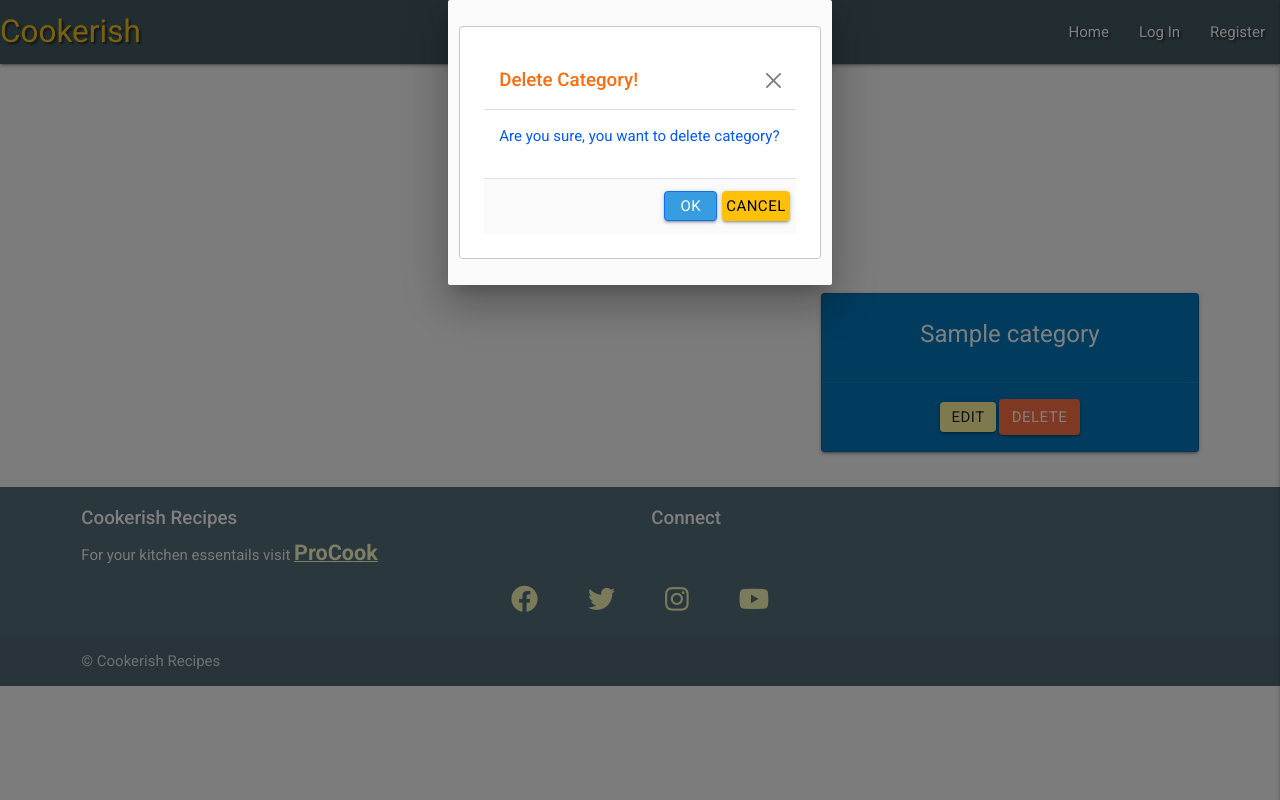
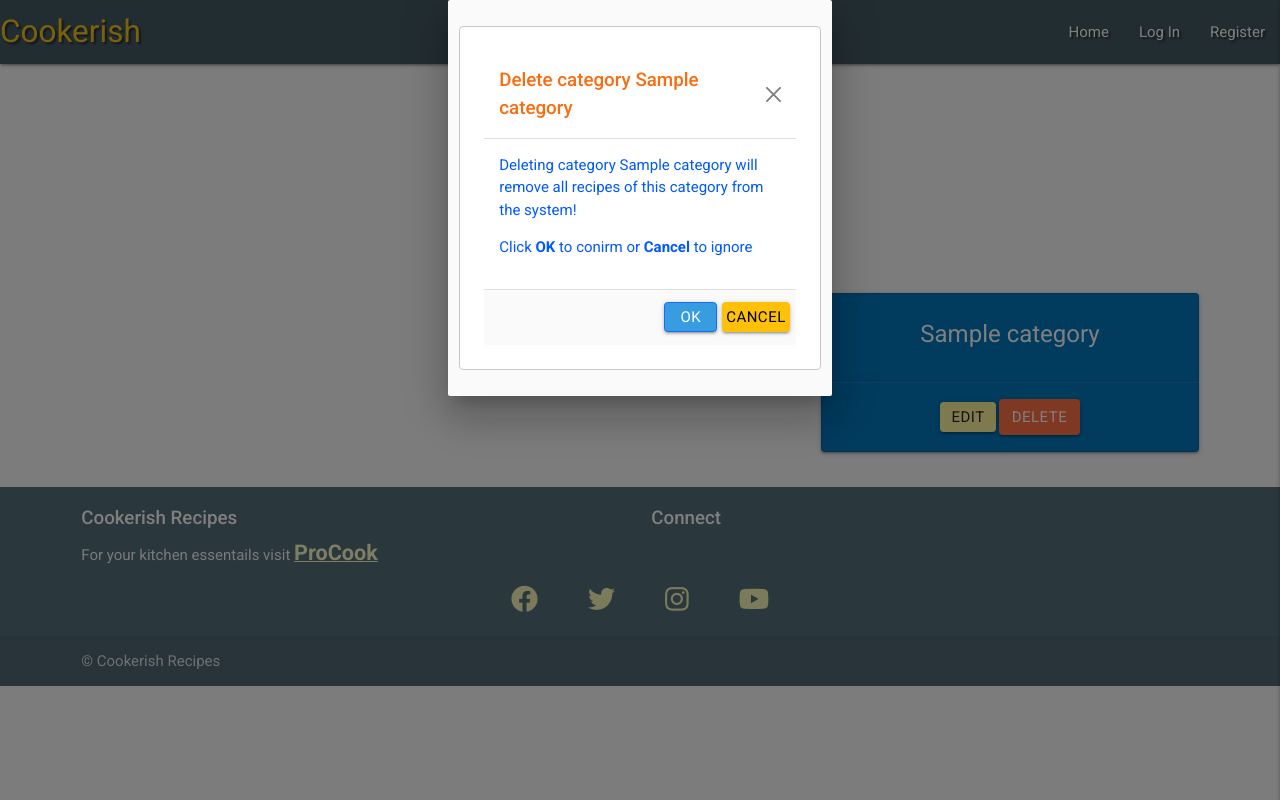
Before and after one commit to baijuka/ms3-bju-project, a Flask app: page /get_categories in a window 1280 px wide, after a click on "DELETE". Run offline with Flask 2, Linux system fonts and the light colour scheme; a database or web service that is not in the repository returns one stand-in record (values such as "Sample title"); some libraries are stand-ins or nearby versions.

Commit message:
Add cascade delete funcitonality to delete_category function

```diff
--- a/app.py
+++ b/app.py
@@ -93,7 +93,7 @@ def logout():
 @app.route("/profile/<username>", methods=["GET", "POST"])
 def profile(username):
     user = mongo.db.users.find_one({"username": session["user"]})
-    categories = mongo.db.categories.find()
+    categories = list(mongo.db.categories.find())
     recipes = list(mongo.db.recipes.find())
     if session["user"]:
         for recipe in recipes:
@@ -114,8 +114,7 @@ def add_recipe():
         user = mongo.db.users.find_one({"username": session["user"]})
         recipe = {
             "recipe_name": request.form.get("recipe_name"),
-            #"category_name": request.form.get("category_name"),
-             "category_id": ObjectId(request.form.get("category_id")),
+            "category_id": ObjectId(request.form.get("category_id").strip()),
             "cook_time": request.form.get("cook_time"),
             "prep_time": request.form.get("prep_time"),
             "tools_required": request.form.getlist("tools"),
@@ -133,7 +132,7 @@ def add_recipe():
         return redirect(url_for('profile', username=session['user']))
 
 
-    categories = mongo.db.categories.find().sort("category_name",1)
+    categories = list(mongo.db.categories.find().sort("category_name",1))
     return render_template("add_recipe.html", categories=categories)
 
 
@@ -161,7 +160,7 @@ def edit_recipe(recipe_id):
         return redirect(url_for('profile', username=session['user']))
 
     recipe = mongo.db.recipes.find_one({"_id":ObjectId(recipe_id)})
-    categories = mongo.db.categories.find().sort("category_name",1)
+    categories = list(mongo.db.categories.find().sort("category_name",1))
     return render_template("edit_recipe.html", categories=categories,recipe=recipe)
 
 
@@ -232,7 +231,8 @@ def edit_category(category_id):
 
 @app.route("/delete_category/<category_id>")
 def delete_category(category_id):
-    mongo.db.categories.remove({"_id":ObjectId(category_id)})
+    mongo.db.categories.remove({"_id": ObjectId(category_id)})
+    mongo.db.recipes.remove({"category_id": ObjectId(category_id)})
     flash("Category Successfully Deleted")
     return redirect(url_for('get_categories'))
 
--- a/templates/add_recipe.html
+++ b/templates/add_recipe.html
@@ -20,7 +20,7 @@
                       <option value="" disabled selected>Choose Category</option>
                       {% for category in categories %}
                       <!--  <option value="{{ category.category_name}}">{{ category.category_name}}</option> -->
-                          <option value="{{ category._id}}">{{ category.category_name}}
+                          <option value="{{ category._id }} ">{{ category.category_name}}
                       {% endfor %}
                     </select>
                     <label>Food Category</label>
--- a/templates/categories.html
+++ b/templates/categories.html
@@ -29,11 +29,12 @@
                 <div class="modal-dialog">
                   <div class="modal-content"  style="background-color: rgb(255, 255, 255);">
                     <div class="modal-header">
-                      <h5 class="modal-title" id="modalLabel" style="color: rgb(250, 108, 14);">Delete Category!</h5>
+                      <h5 class="modal-title" id="modalLabel" style="color: rgb(250, 108, 14);">Delete category {{ category.category_name.capitalize() }}</h5>
                       <button type="button" class="btn-close" data-bs-dismiss="modal" aria-label="Close"></button>
                     </div>
                     <div class="modal-body">
-                      <p style="color: rgb(0, 89, 255);">Are you sure, you want to delete category?</p>
+                      <p style="color: rgb(0, 89, 255);">Deleting category {{ category.category_name.capitalize() }} will remove all recipes of this category from the system!</p>
+                       <p style="color: rgb(0, 89, 255);">Click <strong>OK</strong> to conirm or <strong>Cancel</strong> to ignore </p>
                     </div>
                     <div class="modal-footer">
                       <button type="button" onClick="window.location.href='{{ url_for('delete_category', category_id=category._id) }}';" class="btn btn-primary" data-bs-dismiss="modal" style="padding: 3px 15px;">OK</button>
```
